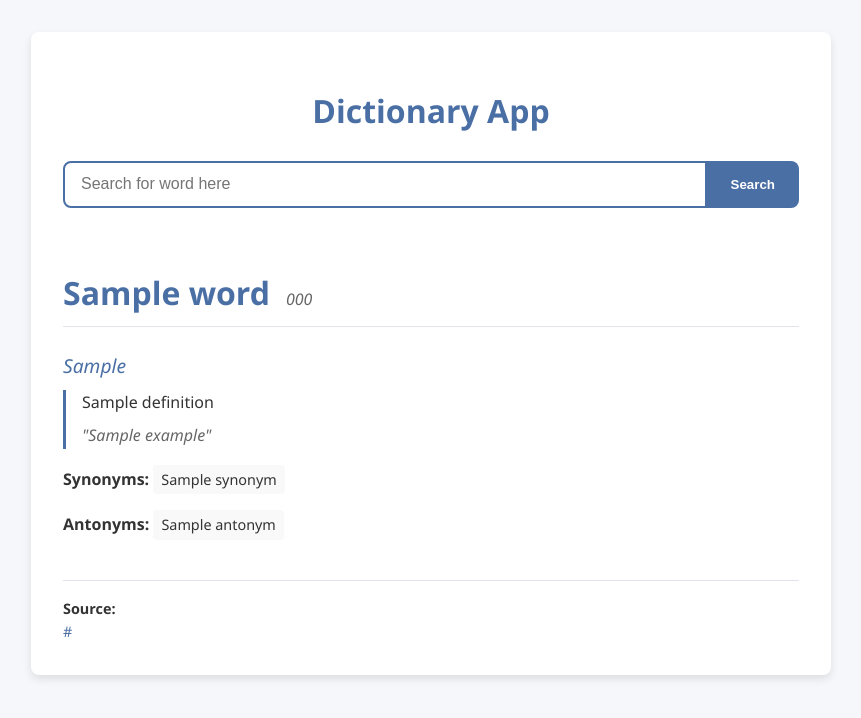
After one commit to NareshGusain/AI_Tailcraft_RBL, a Flask app: template templates/vocabBuild.html in a window 1280 px wide. The commit adds this page. Shown: the top 718 px of the page, without its empty margins (209-1070 px from the left). Run offline with Flask 3, Linux system fonts and the light colour scheme; the template is opened without the code that fills it: most values are stand-ins (such as "Sample title", 1, 10 or a date in 2020); parts of the project's set-up code (start-up, migrations or seed data) failed here and were passed over.

Commit message:
add: 2 files for vacabulary feature added

```diff
--- a/templates/index.html
+++ b/templates/index.html
@@ -58,7 +58,7 @@
                     <div class="nav-item dropdown">
                         <a href="#" class="nav-link dropdown-toggle" data-bs-toggle="dropdown">Resources</a>
                         <div class="dropdown-menu rounded-0 rounded-bottom border-0 shadow-sm m-0">
-                            <a href="vocabulary.html" class="dropdown-item">Vocabulary Builder</a>
+                            <a href="vocabBuild.html" class="dropdown-item">Vocabulary Builder</a>
                             <a href="feedback.html" class="dropdown-item">Feedback</a>
                             <a href="concepts.html" class="dropdown-item">Explore Concepts</a>
                             <a href="quizzes.html" class="dropdown-item">Take Quizzes</a>
@@ -227,7 +227,7 @@
                     <div class="h-100 d-flex flex-column justify-content-center p-5">
                         <h1 class="mb-4">Start Your Story Generation Journey</h1>
                         <p class="mb-4">At AI TaleCraft, you can explore the fascinating world of science through engaging stories. Choose your favorite character and concept, and watch the magic unfold!</p>
-                        <a class="btn btn-primary py-3 px-5" href="story-generation.html">Get Started Now<i class="fa fa-arrow-right ms-2"></i></a>
+                        <a class="btn btn-primary py-3 px-5" href="/storytime">Get Started Now<i class="fa fa-arrow-right ms-2"></i></a>
                     </div>
                 </div>
             </div>
--- /dev/null
+++ b/templates/vocabBuild.html
@@ -0,0 +1,286 @@
+<!DOCTYPE html>
+<html lang="en">
+<head>
+    <meta charset="UTF-8">
+    <meta name="viewport" content="width=device-width, initial-scale=1.0">
+    <title>Dictionary App</title>
+    <style>
+        :root {
+            --primary-color: #4a6fa5;
+            --secondary-color: #f9f9f9;
+            --accent-color: #4a6fa5;
+            --text-color: #333;
+            --light-gray: #e1e5eb;
+            --box-shadow: 0 4px 8px rgba(0, 0, 0, 0.1);
+            --border-radius: 8px;
+        }
+
+        body {
+            font-family: 'Segoe UI', Tahoma, Geneva, Verdana, sans-serif;
+            margin: 0;
+            padding: 0;
+            background-color: #f5f7fa;
+            color: var(--text-color);
+            line-height: 1.6;
+        }
+
+        .container {
+            width: 90%;
+            max-width: 800px;
+            margin: 2rem auto;
+            padding: 0 1rem;
+        }
+
+        .dictionary-card {
+            background-color: white;
+            border-radius: var(--border-radius);
+            box-shadow: var(--box-shadow);
+            padding: 2rem;
+            margin-bottom: 2rem;
+        }
+
+        h1 {
+            color: var(--primary-color);
+            text-align: center;
+            margin-bottom: 1.5rem;
+        }
+
+        .search-form {
+            display: flex;
+            margin-bottom: 2rem;
+        }
+
+        .search-input {
+            flex: 1;
+            padding: 0.8rem 1rem;
+            font-size: 1rem;
+            border: 2px solid var(--light-gray);
+            border-radius: var(--border-radius) 0 0 var(--border-radius);
+            outline: none;
+            transition: border-color 0.3s;
+        }
+
+        .search-input:focus {
+            border-color: var(--primary-color);
+        }
+
+        .search-button {
+            background-color: var(--primary-color);
+            color: white;
+            border: none;
+            padding: 0 1.5rem;
+            border-radius: 0 var(--border-radius) var(--border-radius) 0;
+            cursor: pointer;
+            transition: background-color 0.3s;
+            font-weight: 600;
+        }
+
+        .search-button:hover {
+            background-color: #3a5984;
+        }
+
+        .error-message {
+            color: #d9534f;
+            text-align: center;
+            margin-bottom: 1rem;
+            padding: 0.5rem;
+            background-color: #f9ecec;
+            border-radius: var(--border-radius);
+        }
+
+        .word-header {
+            display: flex;
+            align-items: baseline;
+            margin-bottom: 1rem;
+            border-bottom: 1px solid var(--light-gray);
+            padding-bottom: 0.5rem;
+        }
+
+        .word-title {
+            font-size: 2rem;
+            color: var(--primary-color);
+            margin-right: 1rem;
+            margin-bottom: 0;
+        }
+
+        .phonetic {
+            font-style: italic;
+            color: #666;
+        }
+
+        .audio-button {
+            margin-left: 1rem;
+            background-color: var(--accent-color);
+            color: white;
+            border: none;
+            border-radius: 50%;
+            width: 30px;
+            height: 30px;
+            display: flex;
+            align-items: center;
+            justify-content: center;
+            cursor: pointer;
+            transition: background-color 0.3s;
+        }
+
+        .audio-button:hover {
+            background-color: #3a5984;
+        }
+
+        .meaning-section {
+            margin-bottom: 2rem;
+        }
+
+        .part-of-speech {
+            font-size: 1.2rem;
+            color: var(--primary-color);
+            font-style: italic;
+            margin-top: 1.5rem;
+            margin-bottom: 0.5rem;
+        }
+
+        .definition-item {
+            margin-bottom: 1rem;
+            padding-left: 1rem;
+            border-left: 3px solid var(--accent-color);
+        }
+
+        .definition-text {
+            margin-bottom: 0.5rem;
+        }
+
+        .example {
+            color: #666;
+            font-style: italic;
+            margin-top: 0.5rem;
+            margin-bottom: 0.5rem;
+        }
+
+        .synonyms, .antonyms {
+            margin-top: 0.5rem;
+        }
+
+        .synonyms span, .antonyms span {
+            display: inline-block;
+            background-color: var(--secondary-color);
+            padding: 0.2rem 0.5rem;
+            margin-right: 0.5rem;
+            margin-bottom: 0.5rem;
+            border-radius: 4px;
+            font-size: 0.9rem;
+        }
+
+        .source-urls {
+            margin-top: 1.5rem;
+            padding-top: 1rem;
+            border-top: 1px solid var(--light-gray);
+            font-size: 0.9rem;
+        }
+
+        .source-urls a {
+            color: var(--primary-color);
+            text-decoration: none;
+            word-break: break-all;
+        }
+
+        .source-urls a:hover {
+            text-decoration: underline;
+        }
+    </style>
+</head>
+<body>
+    <div class="container">
+        <div class="dictionary-card">
+            <h1>Dictionary App</h1>
+
+            <form class="search-form" method="POST">
+                <input type="text" name="word" class="search-input" placeholder="Search for word here" value="{{ searched_word }}" required autofocus>
+                <button type="submit" class="search-button">Search</button>
+            </form>
+
+            {% if error %}
+            <div class="error-message">{{ error }}</div>
+            {% endif %}
+
+            {% if word_data %}
+                {% for entry in word_data %}
+                <div class="word-result">
+                    <div class="word-header">
+                        <h2 class="word-title">{{ entry.word }}</h2>
+                        {% if entry.phonetic %}
+                        <span class="phonetic">{{ entry.phonetic }}</span>
+                        {% endif %}
+
+                        {% set audio_url = None %}
+                        {% for phonetic in entry.phonetics %}
+                            {% if phonetic.audio and not audio_url %}
+                                {% set audio_url = phonetic.audio %}
+                            {% endif %}
+                        {% endfor %}
+
+                        {% if audio_url %}
+                        <button class="audio-button" onclick="playAudio('{{ audio_url }}')">
+                            ♪
+                        </button>
+                        <audio id="pronunciation-audio" src=""></audio>
+                        {% endif %}
+                    </div>
+
+                    {% for meaning in entry.meanings %}
+                    <div class="meaning-section">
+                        <div class="part-of-speech">{{ meaning.partOfSpeech }}</div>
+
+                        {% for definition in meaning.definitions %}
+                        <div class="definition-item">
+                            <div class="definition-text">{{ definition.definition }}</div>
+
+                            {% if definition.example %}
+                            <div class="example">"{{ definition.example }}"</div>
+                            {% endif %}
+
+                        </div>
+                        {% endfor %}
+
+                        {% if meaning.synonyms and meaning.synonyms|length > 0 %}
+                        <div class="synonyms">
+                            <strong>Synonyms:</strong>
+                            {% for synonym in meaning.synonyms %}
+                            <span>{{ synonym }}</span>
+                            {% endfor %}
+                        </div>
+                        {% endif %}
+
+                        {% if meaning.antonyms and meaning.antonyms|length > 0 %}
+                        <div class="antonyms">
+                            <strong>Antonyms:</strong>
+                            {% for antonym in meaning.antonyms %}
+                            <span>{{ antonym }}</span>
+                            {% endfor %}
+                        </div>
+                        {% endif %}
+                    </div>
+                    {% endfor %}
+
+                    {% if entry.sourceUrls and entry.sourceUrls|length > 0 %}
+                    <div class="source-urls">
+                        <strong>Source:</strong>
+                        {% for url in entry.sourceUrls %}
+                        <div><a href="{{ url }}" target="_blank">{{ url }}</a></div>
+                        {% endfor %}
+                    </div>
+                    {% endif %}
+                </div>
+                {% endfor %}
+            {% endif %}
+        </div>
+    </div>
+
+    <script>
+        function playAudio(audioUrl) {
+            const audio = document.getElementById('pronunciation-audio');
+            audio.src = audioUrl;
+            audio.play();
+        }
+    </script>
+</body>
+</html>
```
Also changed, not shown: vocabBuild.py (added, +34 -0 lines).
